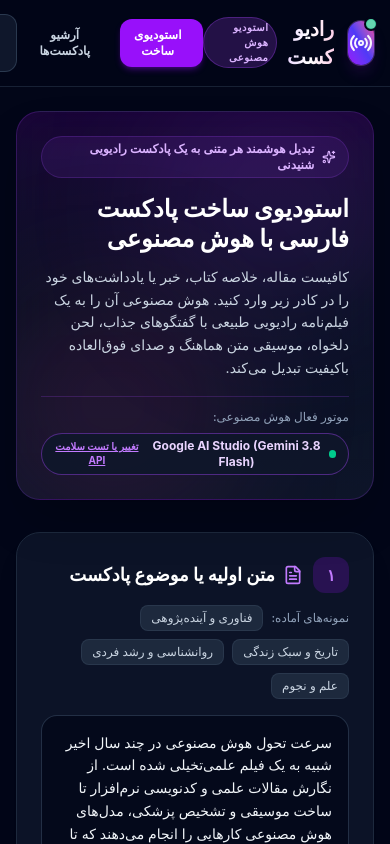
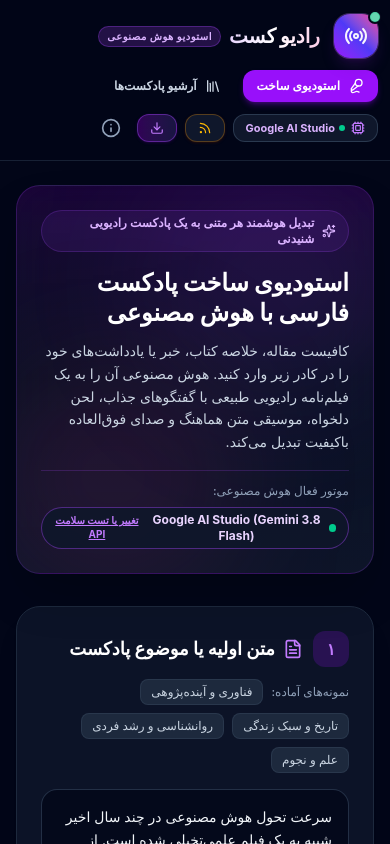
Before and after one commit to yusi20006-max/RADIOCAST, a React (Vite) app: page / in a window 390 px wide. Shown: the top 844 px of the page. Built offline with nearby package versions, Linux system fonts and the light colour scheme.

Commit message:
fix: make header wrap cleanly on mobile widths

```diff
--- a/src/components/Header.tsx
+++ b/src/components/Header.tsx
@@ -27,11 +27,11 @@ export const Header: React.FC<HeaderProps> = ({
   isGeneratingAudio,
 }) => {
   return (
-    <header className="sticky top-0 z-40 bg-slate-950/80 backdrop-blur-xl border-b border-slate-800/80 px-4 lg:px-8 py-3.5 transition-all">
-      <div className="max-w-7xl mx-auto flex items-center justify-between">
+    <header className="sticky top-0 z-40 bg-slate-950/80 backdrop-blur-xl border-b border-slate-800/80 px-3 sm:px-4 lg:px-8 py-3.5 transition-all">
+      <div className="max-w-7xl w-full min-w-0 mx-auto flex flex-col sm:flex-row sm:items-center sm:justify-between gap-3">
         {/* Brand & Live status */}
-        <div className="flex items-center gap-3.5">
-          <div className="relative flex items-center justify-center w-11 h-11 rounded-2xl bg-gradient-to-tr from-purple-600 via-indigo-600 to-pink-500 shadow-lg shadow-purple-900/30 ring-1 ring-purple-400/30">
+        <div className="flex items-center gap-3.5 min-w-0 w-full sm:w-auto">
+          <div className="relative flex shrink-0 items-center justify-center w-11 h-11 rounded-2xl bg-gradient-to-tr from-purple-600 via-indigo-600 to-pink-500 shadow-lg shadow-purple-900/30 ring-1 ring-purple-400/30">
             <Radio className="w-6 h-6 text-white animate-pulse" />
             <div className="absolute -top-1 -right-1 w-3.5 h-3.5 bg-emerald-500 rounded-full border-2 border-slate-950 flex items-center justify-center">
               <span className="w-1.5 h-1.5 bg-white rounded-full animate-ping" />
@@ -53,7 +53,7 @@ export const Header: React.FC<HeaderProps> = ({
         </div>
 
         {/* Navigation Tabs & Actions */}
-        <div className="flex items-center gap-2 sm:gap-3">
+        <div className="flex w-full sm:w-auto flex-wrap items-center justify-start sm:justify-end gap-2">
           <button
             onClick={() => setCurrentTab('studio')}
             className={`flex items-center gap-2 px-3.5 py-2 rounded-xl text-xs sm:text-sm font-semibold transition-all ${
```
